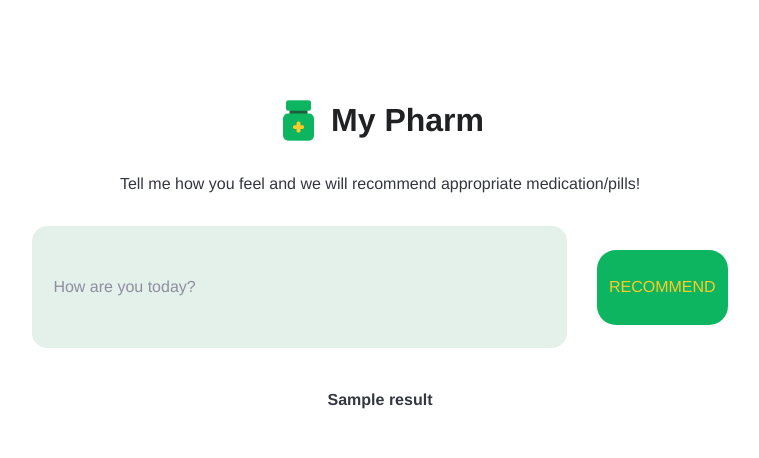
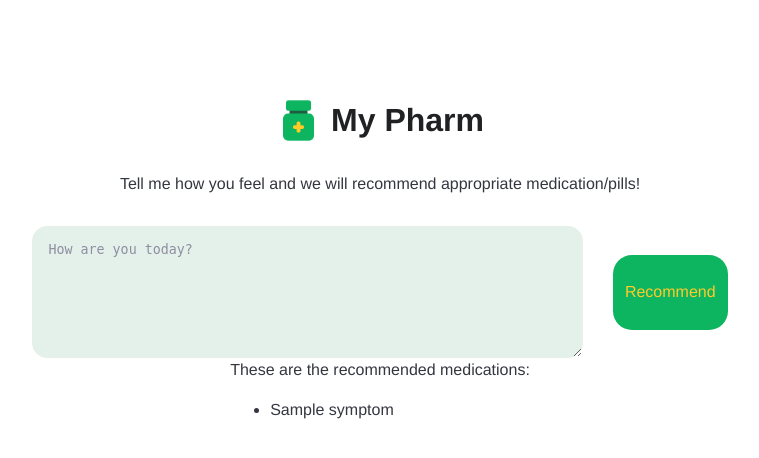
Before and after one commit to rhit-leey2/nlp-final-project, a Flask app: template src/templates/index.html in a window 1280 px wide. Shown: the top 458 px of the page, without its empty margins (260-1019 px from the left). Run offline with Flask 2, Linux system fonts and the light colour scheme; the template is opened without the code that fills it: most values are stand-ins (such as "Sample title", 1, 10 or a date in 2020); some web fonts are replaced.

Commit message:
Finished extracting symptoms and displaying

````diff
--- a/src/app.py
+++ b/src/app.py
@@ -1,35 +1,118 @@
 import os
 import openai
+import requests
+import pandas as pd
+import numpy as np
 from flask import Flask, redirect, render_template, request, url_for
 
 app = Flask(__name__)
-#openai.api_key = os.getenv("OPENAI_API_KEY")
-openai.api_key = "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"
+# openai.api_key = os.getenv("OPENAI_API_KEY")
+
 print(openai.api_key)
+Drug = pd.read_csv('resources/Drug_clean.csv')
+
+
+# Retrieve Symptoms List from Dataset
+def retrieveSymptomsList():
+    for i in range(Drug.shape[0]):
+        Drug.loc[i, 'Condition'] = Drug.loc[i, 'Condition'].capitalize()
+
+    Data_grouped_condition = Drug.groupby(['Condition'])
+    Data_grouped_condition.describe().head()
+    condition_list = list(Data_grouped_condition.groups.keys())
+    return condition_list
+
+
+# Use OPENAI API to extract symptoms from user's input
+# @app.route("/", methods=("GET", "POST"))
+# def index():
+#     if request.method == "POST":
+#         condition_list = retrieveSymptomsList()
+#         #print(condition_list)
+#         feel_input = request.form["feel_input"]
+#         response = openai.Completion.create(
+#             model="text-davinci-003",
+#             prompt=generate_prompt(feel_input, condition_list),
+#             temperature=0.6,
+#         )
+#         return redirect(url_for("index", result=response.choices[0].text))
+#
+#     result = request.args.get("result")
+#     print(result)
+#     return render_template("index.html", result=result)
 
 @app.route("/", methods=("GET", "POST"))
 def index():
     if request.method == "POST":
+        condition_list = retrieveSymptomsList()
+        # print(condition_list)
         feel_input = request.form["feel_input"]
         response = openai.Completion.create(
             model="text-davinci-003",
-            prompt=generate_prompt(feel_input),
-            temperature=0.6,
+            prompt=generate_prompt(feel_input, condition_list),
+            temperature=0,
         )
-        return redirect(url_for("index", result=response.choices[0].text))
+        extracted_symptoms = parse_response(response.choices[0].text)
+        found_drugs = recommend_drugs(extracted_symptoms)
+        print(extracted_symptoms)
+        sym, symptoms_str = response.choices[0].text.split("Symptoms: ")
+        # print(sort_by_effective(found_drugs))
+        # sort_by_effective(found_drugs)
+        # print(extracted_symptoms)
+        return redirect(url_for("index", symptoms=symptoms_str))
 
     result = request.args.get("result")
     return render_template("index.html", result=result)
 
+def parse_response(response_text):
+    # Extract the symptoms portion of the line
+    symptoms = response_text.replace("Symptoms: ", "").strip()
+    print(symptoms)
+    # Split the symptoms by commas and remove any leading/trailing spaces
+    symptom_list = [symptom.strip() for symptom in symptoms.split(", ")]
+    return symptom_list
 
-def generate_prompt(feel_input):
-    return """Suggest three names for an animal that is a superhero.
+    return []  # Return an empty list if no symptoms were found in the response
 
-Animal: Cat
-Names: Captain Sharpclaw, Agent Fluffball, The Incredible Feline
-Animal: Dog
-Names: Ruff the Protector, Wonder Canine, Sir Barks-a-Lot
-Animal: {}
-Names:""".format(
-        feel_input.capitalize()
-    )
+
+def generate_prompt(feel_input, condition_list):
+    prompt_input = f"""
+    Your task is to extract a symptom or list of symptoms from a user's input.
+
+    From the user's input below, delimited by triple quotes, extract a list of symptoms that the user may experience.
+    Limit the extracted symptoms to those provided in the symptoms list below.
+    Print the extracted symptoms in the following format:
+    Symptoms: symptom1, symptom2
+
+    Symptoms List: ```{condition_list}```
+
+    User's Input: ```{feel_input}```
+    """
+    return prompt_input
+
+    # response = get_completion(prompt)
+    # print(response)
+
+
+def recommend_drugs(symptoms_list):
+    recommended_drugs = []
+
+    for symptom in symptoms_list:
+        drugs_for_one = []
+        for i in range(len(Drug)):
+            if symptom in Drug.loc[i, 'Condition']:
+                drugs_for_one.append(Drug.loc[i])
+        # Sort the drugs by satisfaction level and select top 5
+        drugs_for_one.sort(key=lambda drug: drug['Satisfaction'], reverse=True)
+        drugs_for_one = drugs_for_one[:5]
+        recommended_drugs.append(drugs_for_one)
+    return recommended_drugs
+
+
+def sort_by_effective(recommended_drugs):
+    effective_sorted_list = []
+    for sublist in recommended_drugs:
+        sorted_sublist = sorted(sublist, key=lambda x: x["Effective"], reverse=True)
+        effective_sorted_list.append(sorted_sublist)
+
+    return effective_sorted_list
--- a/src/static/main.css
+++ b/src/static/main.css
@@ -60,16 +60,19 @@ form {
 ::placeholder {
     color: #8e8ea0;
     opacity: 1;
-    overflow: visible;
+    display: flex;
+    justify-content: center;
+    align-items: center;
 }
 
-input[type=text] {
+textarea[type=text] {
     width: 100%;
-    height: 100px;
+    min-height: 100px;
+    overflow: auto;
     background:  #e4f0ea;
     border: 1px solid #e4f0ea;
     border-radius: 15px;
-    padding: 10px 0px 10px 20px;
+    padding: 15px;
 }
 
 input[type="submit"] {
@@ -88,10 +91,22 @@ input[type="submit"]:focus {
     border-color: #FFCB27;
 }
 
+#possible {
+    padding-top:60px;
+}
+
+
 .result {
+     /*display: none;*/
     font-weight: bold;
     margin-top: 40px;
 }
+
+{% if result %}
+.result {
+    display: block;
+}
+{% endif %}
 
 
 .icon {
--- a/src/templates/index.html
+++ b/src/templates/index.html
@@ -23,19 +23,39 @@
     </div>
 
     <form action="/" method="post">
-        <input type="text" name="feel_input"
-               placeholder="How are you today?" required/>
-        <input type="submit" value="RECOMMEND"/>
+        <textarea type="text" id="feel" name="feel_input"
+                  placeholder="How are you today?" required></textarea>
+        <input type="submit" value="Recommend"/>
     </form>
 </div>
 
 <div id="outputContainer">
+    {% if symptoms %}
+    <div id="possible">You are possibly experiencing...</div>
+    <div class="symptoms">{{ result }}</div>
+    {% endif %}
 
-
+    {% if symptoms_list %}
+    <div id="recommendations">These are the recommended medications:</div>
+    <ul class="symptoms_list">
+        {% for symptom in symptoms_list %}
+        <li>{{ symptom }}</li>
+        <!-- Code here to display each symptoms-->
+        {% endfor %}
+    </ul>
+    {% endif %}
 </div>
 
 
-{% if result %}
-<div class="result">{{ result }}</div>
-{% endif %}
 </body>
+
+
+<script>
+
+    document.getElementById("feel").addEventListener("input", function () {
+        this.style.height = "auto"; // Reset the height to auto
+        this.style.height = this.scrollHeight + "px"; // Set the height to match the content
+    });
+
+
+</script>
````
Also changed, not shown: src/resources/Drug_clean.csv (added).
